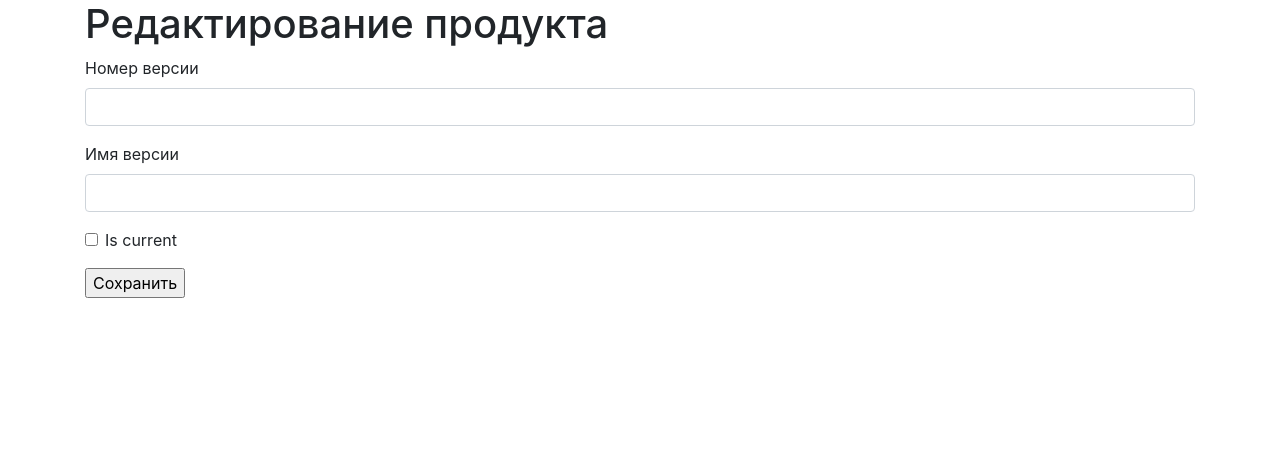
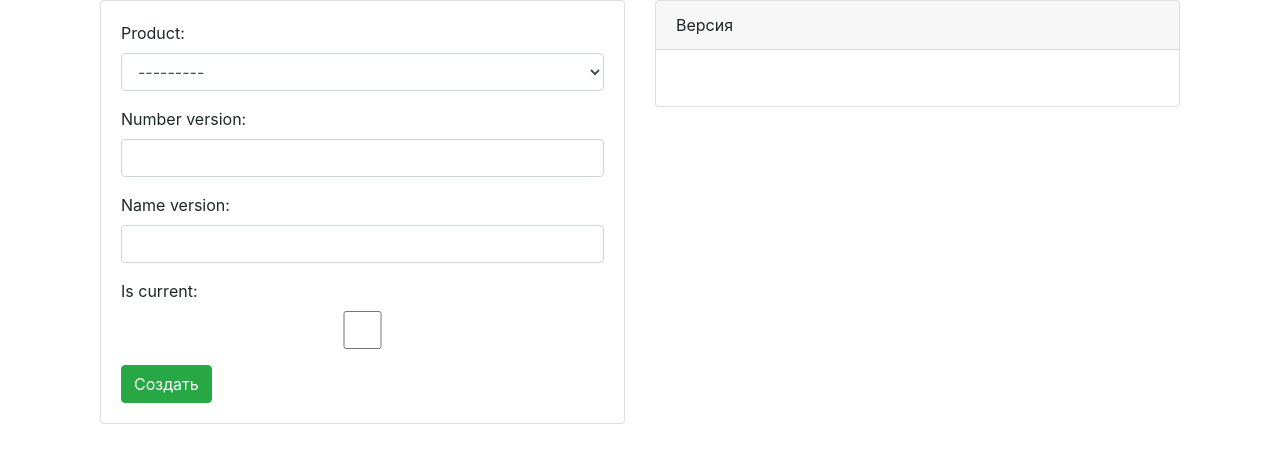
Before and after one commit to sameanonim/7-lesson, a Django app: template project/catalog/templates/update_product.html in a window 1280 px wide. Shown: the part 56-519 px from the top of the page. Run offline with Django 4.2, Linux system fonts and the light colour scheme; the template is opened without the code that fills it: values that come from a table or form of the project are taken from there, others are empty; some libraries are stand-ins or nearby versions.

Commit message:
modified:   project/catalog/urls.py modified:   project/catalog/views.py

```diff
--- a/project/catalog/forms.py
+++ b/project/catalog/forms.py
@@ -1,96 +1,39 @@
 from django import forms
 from django.forms import inlineformset_factory
-from crispy_forms.helper import FormHelper
-from crispy_forms.layout import Layout, Row, Column, Field, Div
-from django.forms.widgets import ClearableFileInput
-from django.http import HttpResponseRedirect
-from django.shortcuts import get_object_or_404, redirect, render
 from .models import Product, Version
 
-BANNED_WORDS = ["казино", "криптовалюта", "крипта", "биржа", "дешево", "бесплатно", "обман", "полиция", "радар"]
+class FormStyleMixin:
 
-def check_banned_words(value):
-    # приводим строку к нижнему регистру и разбиваем на слова
-    words = value.lower().split()
-    # перебираем слова и проверяем, есть ли они в списке запрещенных
-    for word in words:
-        if word in BANNED_WORDS:
-            # если есть, возвращаем сообщение об ошибке
-            return f"Слово '{word}' запрещено для использования."
+    def __init__(self, *args, **kwargs):
+        super().__init__(*args, **kwargs)
 
-class ProductForm(forms.ModelForm):
-    # добавляем валидаторы для полей name и description с кастомными сообщениями об ошибках
-    name = forms.CharField(validators=[check_banned_words], error_messages={'invalid': check_banned_words}, label=("Название продукта"))
-    description = forms.CharField(widget=forms.Textarea, validators=[check_banned_words], error_messages={'invalid': check_banned_words}, label=("Описание продукта"))
-    price = forms.DecimalField(max_digits=10, decimal_places=2, label=("Цена"))
-    image = forms.ImageField(required=False, label=("Картинка"))
+        for field_name, field in self.fields.items():
+            field.widget.attrs['class'] = 'form-control'
+
+
+class ProductForm(FormStyleMixin, forms.ModelForm):
+    forbidden_words = ['казино', 'криптовалюта', 'крипта', 'биржа', 'дешево', 'бесплатно', 'обман', 'полиция', 'радар']
+
     class Meta:
         model = Product
-        fields = ['name', 'description', 'price', 'image', 'category']
+        fields = ('name', 'description', 'image', 'category', 'price',)
 
-    # метод для стилизации формы с помощью crispy-forms
-    def __init__(self, *args, **kwargs):
-        super().__init__(*args, **kwargs)
-        self.helper = FormHelper(self)
-        self.prefix = 'product'
-        self.helper.form_tag = False
-        self.helper.layout = Layout(
-            Row(
-                Column('category', css_class='form-group col-md-6 mb-0'),
-                Column('name', css_class='form-group col-md-6 mb-0'),
-                css_class='form-row'
-            ),
-            Row(
-                Column('description', css_class='form-group col-md-12 mb-0'),
-                css_class='form-row'
-            ),
-            Row(
-                Column('price', css_class='form-group col-md-6 mb-0'),
-                Column('image', widget=ClearableFileInput, css_class='form-group col-md-6 mb-0'),
-                css_class='form-row'
-            ),
-        )
+    def clean_name(self):
+        cleaned_name = self.cleaned_data['name']
+        for word in self.forbidden_words:
+            if word in cleaned_name.lower():
+                raise forms.ValidationError(f'Название не может содержать слово "{word}"')
+        return cleaned_name
 
-class ProductDeleteForm(forms.ModelForm):
-    # определяем поля и метаданные для формы удаления продукта
-    class Meta:
-        model = Product
-        fields = ['name', 'description', 'price', 'image', 'category']
+    def clean_description(self):
+        cleaned_description = self.cleaned_data['description']
+        for word in self.forbidden_words:
+            if word in cleaned_description.lower():
+                raise forms.ValidationError(f'Описание не может содержать слово "{word}"')
+        return cleaned_description
 
-class VersionForm(forms.ModelForm):
-    number_version = forms.IntegerField(required=False, label=("Номер версии"))
-    name_version = forms.CharField(required=False, max_length=100, label=("Имя версии"))
-    is_current = forms.BooleanField(required=False, initial=False)
+
+class VersionForm(FormStyleMixin, forms.ModelForm):
     class Meta:
         model = Version
-        fields = ['number_version', 'name_version', 'is_current']
-
-    # метод для стилизации формы с помощью crispy-forms
-    def __init__(self, *args, **kwargs):
-        super().__init__(*args, **kwargs)
-        self.helper = FormHelper()
-        self.prefix = 'version'
-        self.helper.form_tag = False
-        self.helper.layout = Layout(
-            Row(
-                Column('number_version', css_class='form-group col-md-4 mb-0'),
-                Column('name_version', css_class='form-group col-md-4 mb-0'),
-                Column('is_current', css_class='form-group col-md-4 mb-0'),
-                css_class='form-row'
-            ),
-        )
-
-class VersionForHelper(FormHelper):
-    def __init__(self, *args, **kwargs):
-        super().__init__(*args, **kwargs)
-        self.template = 'bootstrap4/table_inline_formset.html'
-        self.form_tag = False
-        self.form_show_labels = False
-
-class VersionCreateForm(forms.ModelForm):
-    class Meta:
-        model = Version
-        fields = ['number_version', 'name_version', 'is_current']
-
-# создаем формсет для версий продукта, связанный с продуктом
-VersionFormSet = inlineformset_factory(Product, Version, form=VersionForm, extra=1)
+        fields = '__all__'
--- a/project/catalog/models.py
+++ b/project/catalog/models.py
@@ -1,5 +1,6 @@
 import os
 from django.db import models
+from django.shortcuts import get_object_or_404, render
 from django.urls import reverse
 from django.utils.text import slugify
 
@@ -56,22 +57,16 @@ class Product(models.Model):
         return self.name
 
 class Version(models.Model):
-    product = models.ForeignKey(Product, on_delete=models.CASCADE, related_name='versions')
-    number_version = models.IntegerField()
+    product = models.ForeignKey(Product, on_delete=models.CASCADE, related_name='версии')
+    number_version = models.IntegerField(null = True)
     name_version = models.CharField(max_length=100)
     is_current = models.BooleanField(default=False)
 
     def __str__(self):
-        return f'{self.product.name} - {self.name_version}'
+        return f'{self.name_version} - {self.number_version}'
 
     # метод для сохранения версии в базу данных с проверкой на уникальность активной версии
     def save(self, *args, **kwargs):
-        # если эта версия активна
-        if self.is_current:
-            # то находим все другие активные версии для этого продукта и делаем их неактивными
-            other_active_versions = Version.objects.filter(product=self.product, is_current=True).exclude(pk=self.pk)
-            other_active_versions.update(is_current=False)
-        # вызываем метод родительского класса для сохранения версии в базу данных
         super().save(*args, **kwargs)
 
 # Создаем модель блоговой записи
--- a/project/catalog/templates/update_product.html
+++ b/project/catalog/templates/update_product.html
@@ -2,11 +2,38 @@
 {% extends 'base.html' %}
 {% load crispy_forms_tags %}
 {% block content %}
-<h1>Редактирование продукта</h1>
-<form method="post" enctype="multipart/form-data">
-    {% csrf_token %}
-    {{ form|crispy }}
-    {{ version_formset|crispy }}
-    <input type="submit" value="Сохранить">
-</form>
+    <div class="col">
+        <form class="row" method="post">
+            <div class="col-6">
+                <div class="card">
+                    <div class="card-body">
+
+                        {% csrf_token %}
+                        {{ form.as_p }}
+                        <input type="submit" class="btn btn-success"
+                               value="{% if object %}Сохранить{% else %}Создать{% endif %}">
+
+                    </div>
+                </div>
+            </div>
+
+            <div class="col-6">
+                <div class="card">
+                    <div class="card-header">
+                        Версия
+                    </div>
+                    <div class="card-body">
+                        <table class="table">
+                            {{ formset.management_form }}
+                            {% for form in formset.forms %}
+                                <tr class="subject-form">
+                                    <td>{{ form.as_p }} </td>
+                                </tr>
+                            {% endfor %}
+                        </table>
+                    </div>
+                </div>
+            </div>
+        </form>
+    </div>
 {% endblock %}
--- a/project/catalog/urls.py
+++ b/project/catalog/urls.py
@@ -11,12 +11,11 @@ urlpatterns = [
     path('product/<int:product_id>/', ProductDetailView.as_view(), name='product_detail'),
     path('create/', ProductCreateView.as_view(), name='create_product'),
     path('update/<int:pk>/', views.ProductUpdateView.as_view(), name='update_product'),
-    path('delete/<int:id>/', views.ProductDeleteView.as_view(), name='delete_product'),
+    path('update_version/<int:product_id>/', views.VersionUpdateView.as_view(), name='update_version'),
+    path('delete/<int:pk>/', views.ProductDeleteView.as_view(), name='delete_product'),
     path('post_list', PostListView.as_view(), name='post_list'),
     path('post/<slug:slug>/', PostDetailView.as_view(), name='post_detail'),
     path('post/create/', PostCreateView.as_view(), name='post_create'),
     path('post/<slug:slug>/update/', PostUpdateView.as_view(), name='post_update'),
     path('post/<slug:slug>/delete/', PostDeleteView.as_view(), name='post_delete'),
 ]
-
-urlpatterns += static(settings.MEDIA_URL, document_root=settings.MEDIA_ROOT)
```
Also changed, not shown: project/catalog/templates/create_product.html (+14 -10 lines), project/catalog/templates/product.html (+5 -4 lines), project/catalog/templates/update_version.html (added, +10 -0 lines), project/catalog/views.py (+37 -65 lines), project/catalog/migrations/0001_initial.py (deleted), project/catalog/migrations/__init__.py (deleted), project/media/222333.jpg (added), project/media/222_oCIFpmI.jpg (added), project/media/333_GZFJzpB.jpg (added), project/media/333_YaGA5oi.jpg (added).
